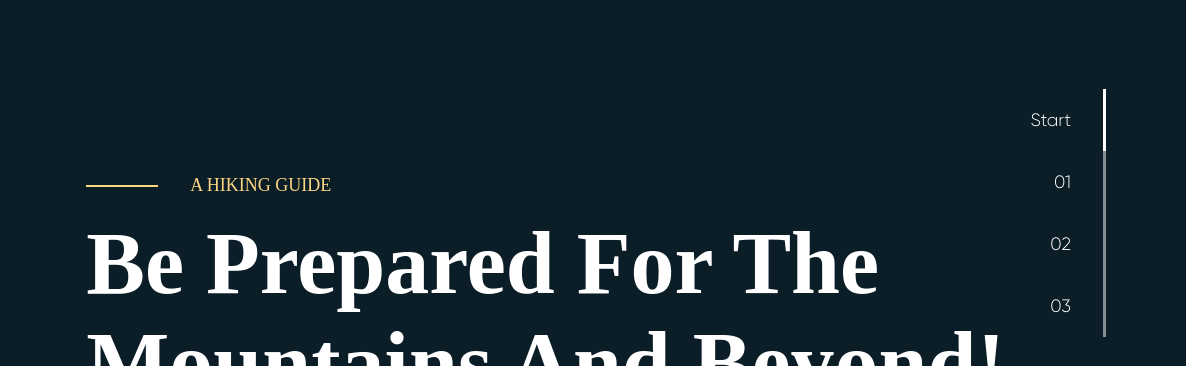
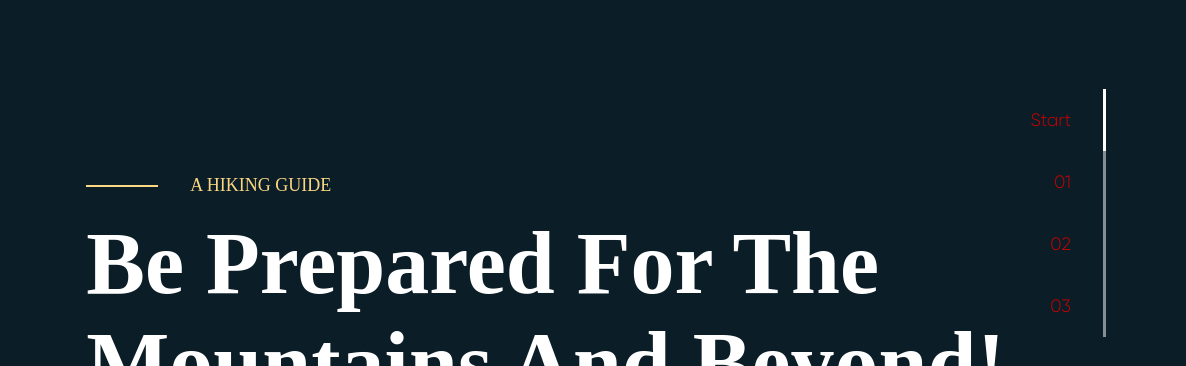
Before and after one commit to zulfiiamirbakieva/mntm, a plain HTML site: page index.html in a window 1280 px wide. Shown: the part 151-517 px from the top of the page, 94-1280 px from the left. Drawn offline with Linux system fonts and the light colour scheme; a web font is replaced by a local one.

Commit message:
Changed color to red

```diff
--- a/css/style.css
+++ b/css/style.css
@@ -49,7 +49,7 @@ body {
 	font-family: Gilroy;
 	font-size: 18px;
 	line-height: 22px;
-	color: #FFFFFF;
+	color: #cc0000;
 	text-decoration: none;
 }
 
```
